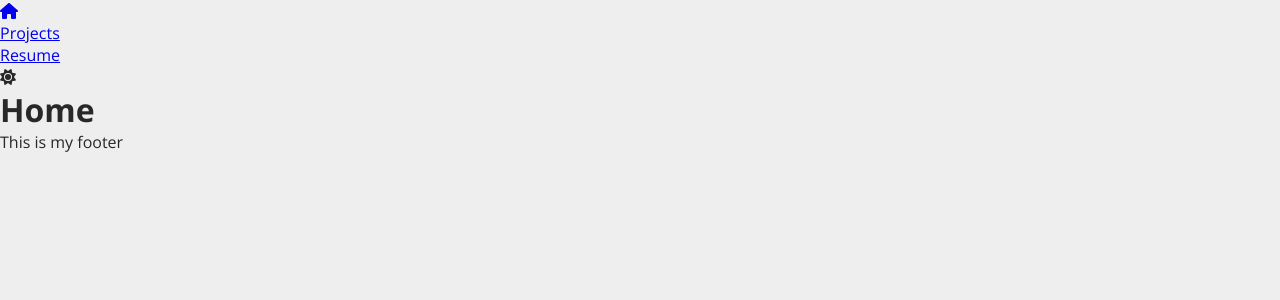
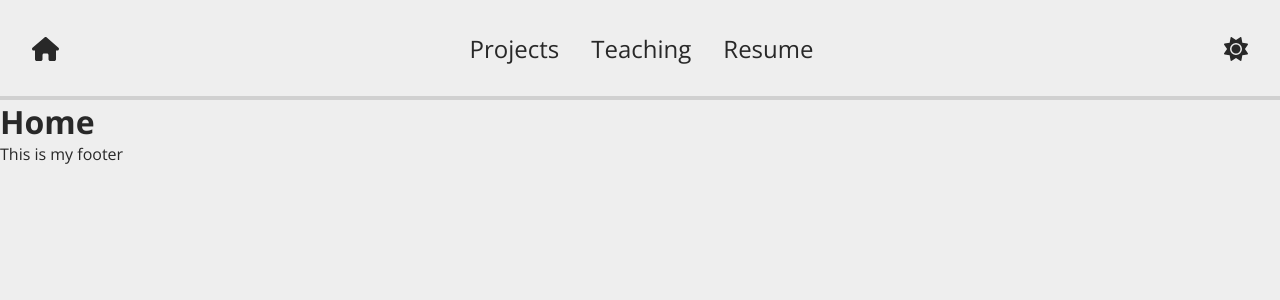
Before and after one commit to josband/josband.github.io, a React (Create React App) app in the folder client/: page / in a window 1280 px wide. Shown: the top 300 px of the page. Built offline with nearby package versions, Linux system fonts and the light colour scheme.

Commit message:
Added initial NavBar

```diff
--- a/client/src/components/NavBar.css
+++ b/client/src/components/NavBar.css
@@ -0,0 +1,50 @@
+/* Primary Header */
+.logo {
+  margin: 0 2rem;
+}
+
+.theme-toggle {
+  cursor: pointer;
+  margin: 0 2rem;
+}
+
+.theme-toggle > svg {
+  /* Width of icon does not change */
+  min-width: 24px;
+}
+
+.primary-header {
+  height: 100px;
+  background-color: var(--clr-main);
+  border-bottom: 4px solid var(--clr-secondary);
+  font-size: 24px;
+  display: flex;
+  justify-content: space-between;
+  align-items: center;
+  gap: 2rem;
+}
+
+.primary-navigation {
+  list-style: none;
+  display: flex;
+  gap: 2rem;
+}
+
+.primary-header a {
+  color: var(--clr-text);
+  text-decoration: none;
+}
+
+.active {
+  /* Start Gradient Text */
+  background-color: var(--clr-grad-left);
+  background-image: linear-gradient(
+    90deg,
+    var(--clr-grad-left) var(--grad-left-per),
+    var(--clr-grad-right) 100%
+  );
+  background-clip: text;
+  -webkit-background-clip: text;
+  -webkit-text-fill-color: transparent;
+  /* End Gradient Text */
+}
--- a/client/src/components/NavBar.tsx
+++ b/client/src/components/NavBar.tsx
@@ -1,4 +1,4 @@
-import { Link } from "react-router-dom";
+import { NavLink } from "react-router-dom";
 import { FontAwesomeIcon } from "@fortawesome/react-fontawesome";
 import { faHome, faSun, faMoon } from "@fortawesome/free-solid-svg-icons";
 import "./NavBar.css";
@@ -12,23 +12,49 @@ const NavBar: React.FC<Props> = ({ darkTheme, setDarkTheme }: Props) => {
   // TODO: Refactor so dark theme hooks are in this component
 
   return (
+    <header className="primary-header">
+      <div className="logo">
+        <NavLink to="/">
+          <FontAwesomeIcon icon={faHome} />
+        </NavLink>
+      </div>
+
       <nav>
-      <Link to="/">
-        <FontAwesomeIcon icon={faHome} />
-      </Link>
-      <ul>
+        <ul id="primary-navigation" className="primary-navigation">
           <li>
-          <Link to="/projects">Projects</Link>
+            <NavLink
+              className={({ isActive }) => (isActive ? "active" : "")}
+              to="/projects"
+            >
+              Projects
+            </NavLink>
           </li>
           <li>
-          <Link to="/resume">Resume</Link>
+            <NavLink
+              className={({ isActive }) => (isActive ? "active" : "")}
+              to="/teaching"
+            >
+              Teaching
+            </NavLink>
+          </li>
+          <li>
+            <NavLink
+              className={({ isActive }) => (isActive ? "active" : "")}
+              to="/resume"
+            >
+              Resume
+            </NavLink>
           </li>
         </ul>
+      </nav>
+
+      <div className="theme-toggle">
         <FontAwesomeIcon
           icon={darkTheme ? faMoon : faSun}
           onClick={() => setDarkTheme(!darkTheme)}
         />
-    </nav>
+      </div>
+    </header>
   );
 };
 
--- a/client/src/index.css
+++ b/client/src/index.css
@@ -23,6 +23,7 @@ html {
   --clr-secondary: #d0d0d0;
   --clr-grad-left: #7b4397;
   --clr-grad-right: #dc2430;
+  --grad-left-per: 0%;
 }
 
 .dark-theme {
@@ -32,10 +33,11 @@ html {
   --clr-secondary: #282828;
   --clr-grad-left: #2bd2ff;
   --clr-grad-right: #2bff88;
+  --clr-left-per: 37%;
 }
 
 body {
-  font-family: "Open Sans", sans-serif; /* Maybe go back and add Robot as 2nd option */
+  font-family: "Open Sans", sans-serif; /* Maybe go back and add Roboto as 2nd option */
   background-color: var(--clr-main);
   color: var(--clr-text);
 }
```
Lines whose indentation alone changed are shown as unchanged.
